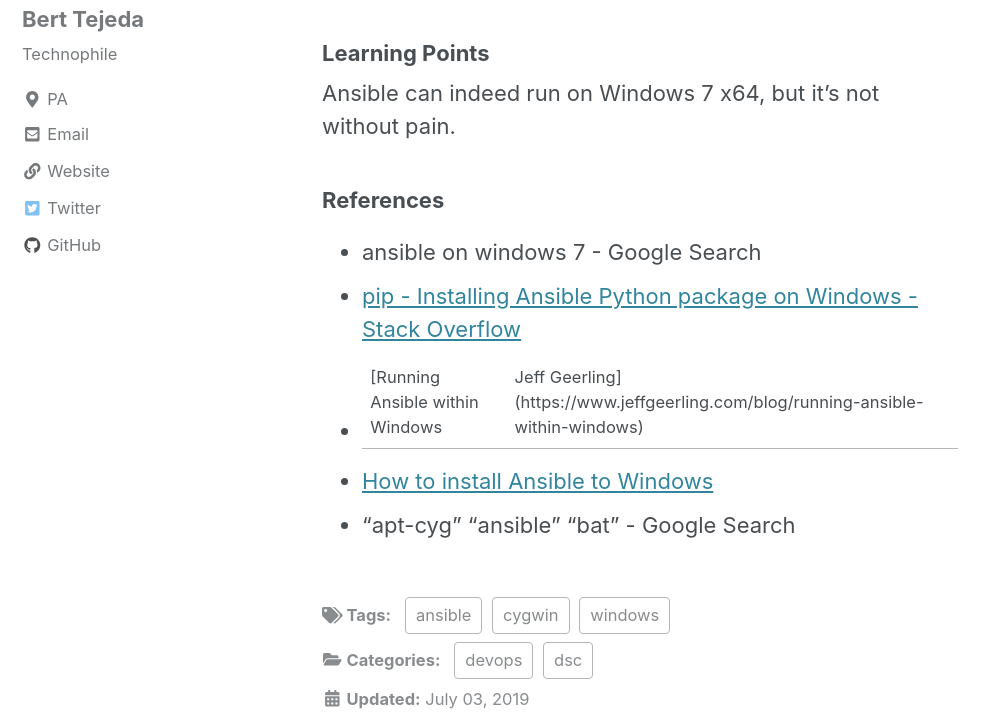
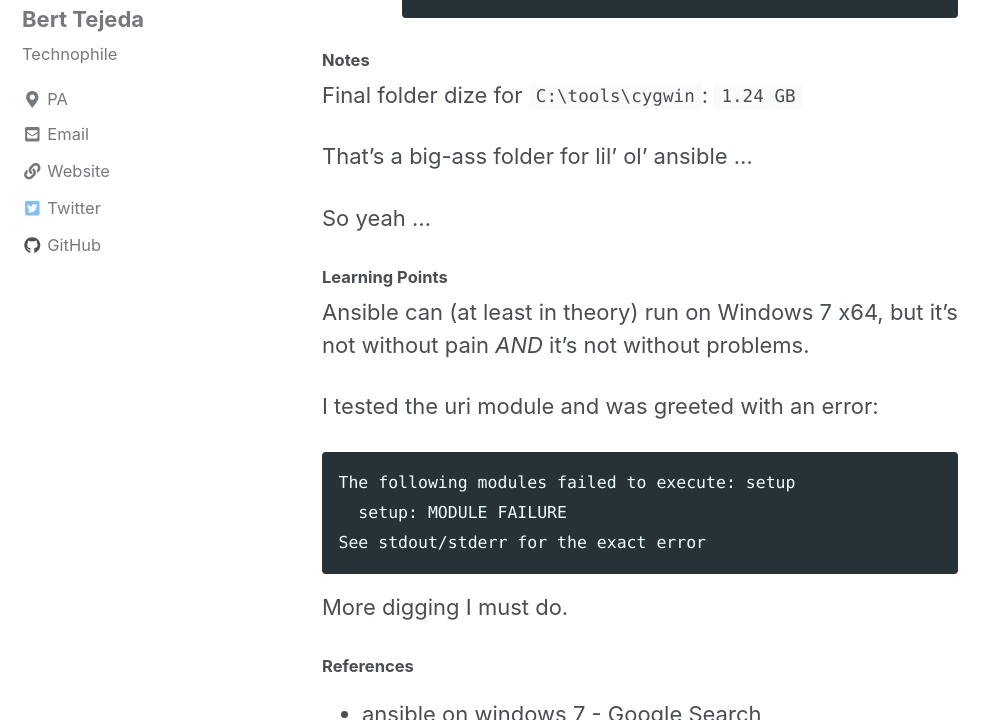
Before and after one commit to berttejeda/bert.self, a Jekyll site: the page built from _posts/2019-07-03-ansible-on-windows-7-with-cygwin.md, in a window 1280 px wide and 900 px high, scrolled down 4002 px, cut to the strip 180-900 px from the top of the window. Shown: the whole strip, without its empty margins (0-999 px from the left). Built offline with Jekyll 4.4.1, drawn with Linux system fonts in a browser that asks for light colours; cached includes are drawn as plain includes; some of the changed text lies outside the part shown.

````diff
--- a/_posts/2019-07-03-ansible-on-windows-7-with-cygwin.md
+++ b/_posts/2019-07-03-ansible-on-windows-7-with-cygwin.md
@@ -102,6 +102,14 @@ Your cygwin environment should be good for installing ansible, so let's get to i
 - Troubleshooting<br />
   If problems, use a search engine to look up any errors, start over, rinse/repeat
 
+#### Test Run
+
+The below worked!
+
+`ansible --connection=local localhost, -m setup -a 'filter=ansible_host*'`
+
+### Appendix
+
 #### Setup cmder
 
 My terminal emulator of choice on Windows is [Cmder](https://cmder.net/)
@@ -120,7 +128,7 @@ Instructions:
       -cur_console:t:ansible "C:\tools\cygwin\bin\bash.exe" --login -i
       ```
 
-### Notes
+#### Notes
 
 Final folder dize for `C:\tools\cygwin`: `1.24 GB`
 
@@ -128,11 +136,21 @@ That's a big-ass folder for lil' ol' ansible ...
 
 So yeah ...
 
-### Learning Points
+#### Learning Points
 
-Ansible can indeed run on Windows 7 x64, but it's not without pain.
+Ansible can (at least in theory) run on Windows 7 x64, but it's not without pain *AND* it's not without problems.
 
-### References
+I tested the uri module and was greeted with an error:
+
+```
+The following modules failed to execute: setup
+  setup: MODULE FAILURE
+See stdout/stderr for the exact error
+```
+
+More digging I must do.
+
+#### References
 
 - ansible on windows 7 - Google Search
 - [pip - Installing Ansible Python package on Windows - Stack Overflow](https://stackoverflow.com/questions/51167099/installing-ansible-python-package-on-windows)
````
